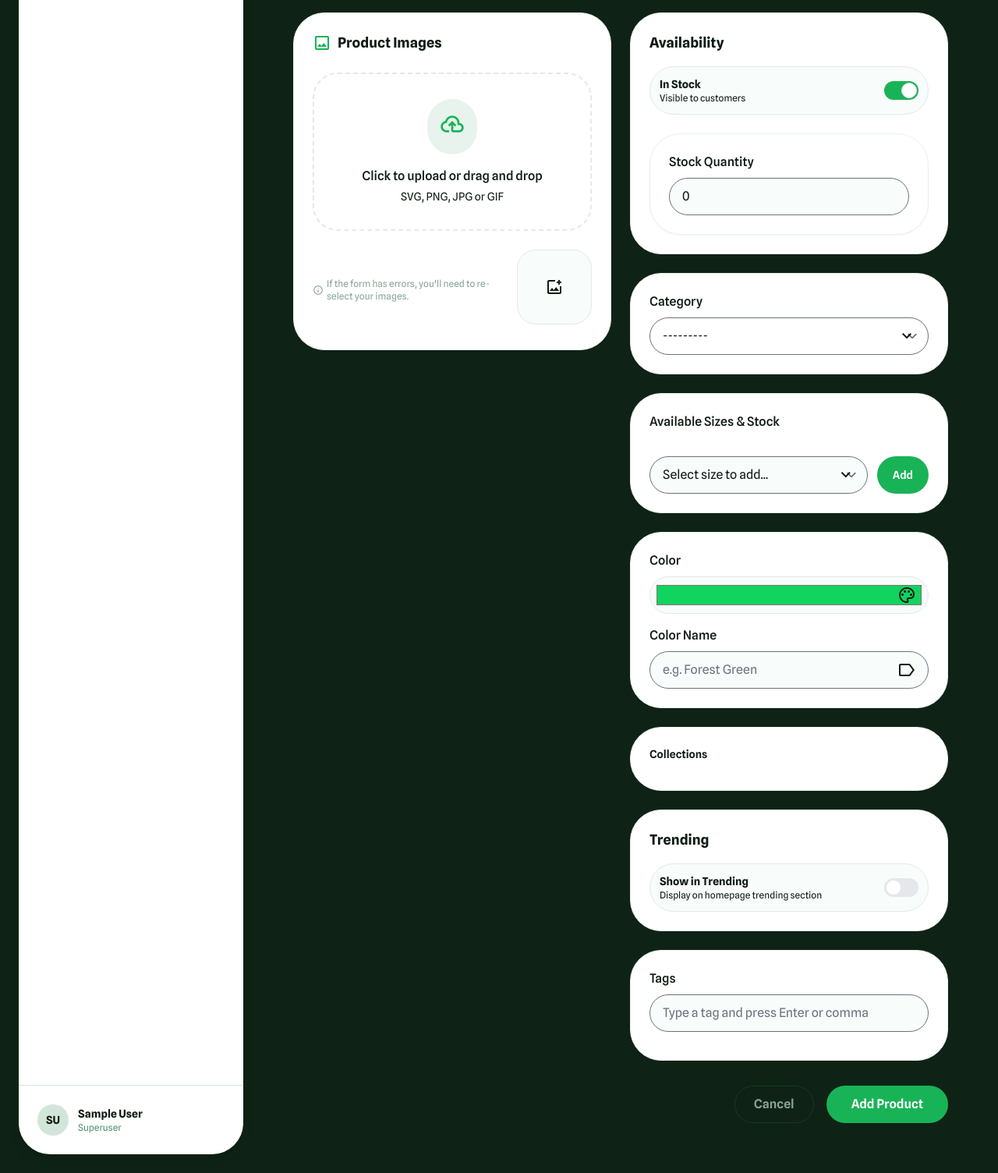
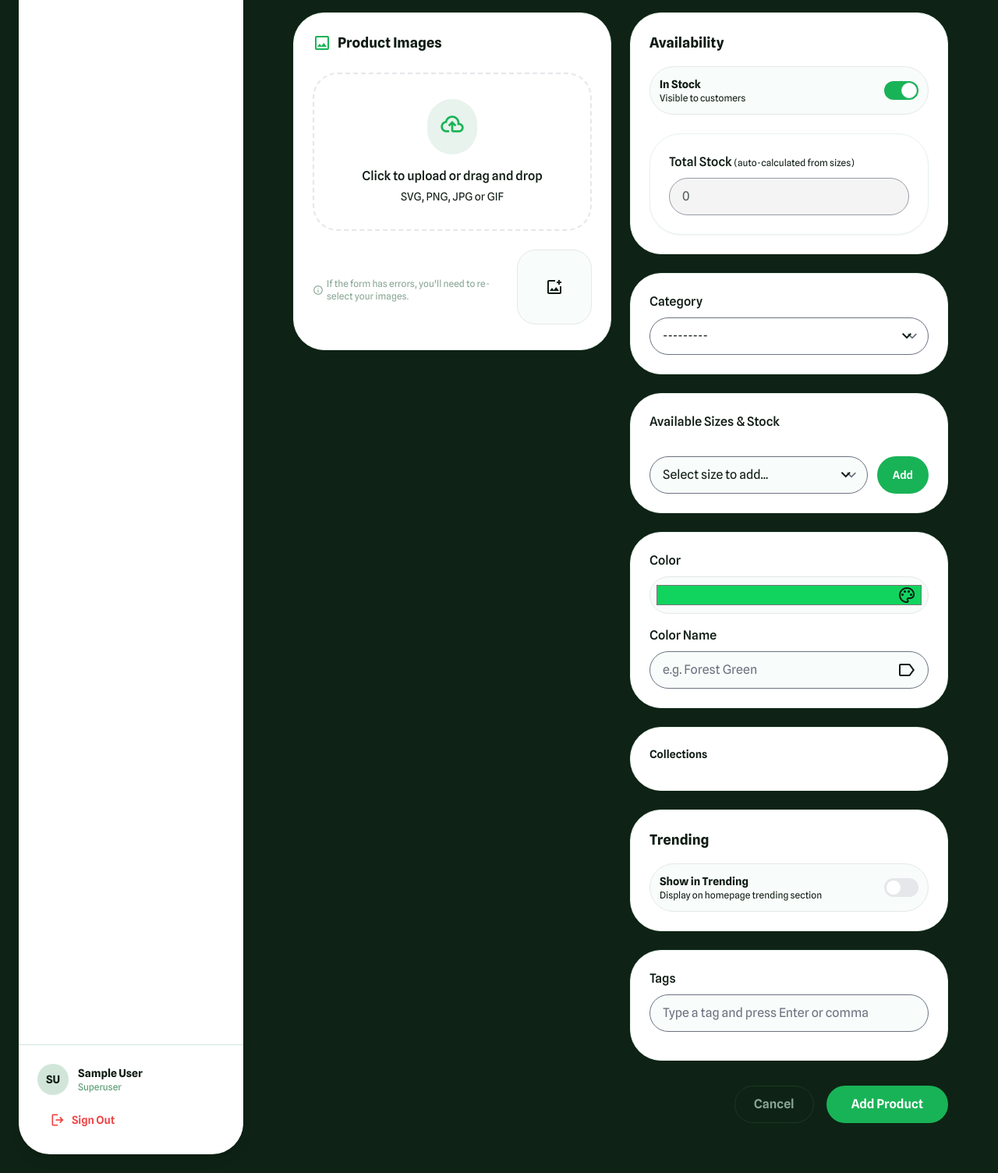
Before and after one commit to Jumna123/women-clothing-store, a Django app: page /dashboard/addproduct/ in a window 1280 px wide. Shown: the part 844-2348 px from the top of the page at 78% size. Run offline with Django 5.2, Linux system fonts and the light colour scheme; the visitor is signed in with stand-in values (Sample User, id 1); data that the repository does not hold is empty; parts of the project's set-up code (start-up, migrations or seed data) failed here and were passed over; some libraries are stand-ins or nearby versions.

Commit message:
updating admin dashboard

```diff
--- a/ecommerse/apps/adminpanel/views/products.py
+++ b/ecommerse/apps/adminpanel/views/products.py
@@ -43,7 +43,8 @@ def addproduct(request):
     if request.method == "POST":
         form = ProductForm(request.POST, request.FILES)
         if form.is_valid():
-            images = request.FILES.getlist("images")
+            # ✅ FIX: use "product_images" to match the renamed template input
+            images = request.FILES.getlist("product_images")
             if not images:
                 messages.error(request, "Please upload at least one product image.")
                 return render(request, "adminpanel/addproduct.html", {
@@ -67,7 +68,6 @@ def addproduct(request):
                 product.stock_quantity = total_stock
                 product.is_available = total_stock > 0
             else:
-                # No sizes added — fall back to form values
                 product.stock_quantity = form.cleaned_data.get('stock_quantity', 0)
                 product.is_available = form.cleaned_data.get('is_available', False)
 
@@ -117,7 +117,8 @@ def edit_product(request, pk):
     if request.method == "POST":
         form = ProductForm(request.POST, request.FILES, instance=product)
         if form.is_valid():
-            new_images = request.FILES.getlist("images")
+            # ✅ FIX: use "product_images" to match the renamed template input
+            new_images = request.FILES.getlist("product_images")
             existing_images = product.images.exists()
 
             if not new_images and not existing_images:
@@ -148,7 +149,6 @@ def edit_product(request, pk):
                 updated_product.stock_quantity = total_stock
                 updated_product.is_available = total_stock > 0
             else:
-                # No sizes — fall back to form values
                 updated_product.stock_quantity = form.cleaned_data.get('stock_quantity', 0)
                 updated_product.is_available = form.cleaned_data.get('is_available', False)
 
--- a/ecommerse/templates/adminpanel/addproduct.html
+++ b/ecommerse/templates/adminpanel/addproduct.html
@@ -103,14 +103,12 @@
             <label class="block">
               <span class="text-text-main font-medium mb-2 block">Price</span>
               <div class="relative">
-                <span class="absolute left-4 top-1/2 -translate-y-1/2 text-text-secondary"></span>
                 {{ form.price }}
               </div>
             </label>
             <label class="block">
               <span class="text-text-main font-medium mb-2 block">Discount Price (Optional)</span>
               <div class="relative">
-                <span class="absolute left-4 top-1/2 -translate-y-1/2 text-text-secondary"></span>
                 {{ form.discount_price }}
               </div>
             </label>
@@ -141,7 +139,7 @@
 
           <label
             id="uploadBox"
-            for="productImage"
+            for="productImages"
             class="border-2 border-dashed border-border-green rounded-xl p-8 flex flex-col items-center justify-center text-center cursor-pointer hover:bg-[#f8fcfa] dark:hover:bg-[#152e20] transition-colors group"
           >
             <div class="bg-[#e7f3ec] rounded-full p-4 mb-4 group-hover:scale-110 transition-transform">
@@ -149,7 +147,8 @@
             </div>
             <p class="text-text-main dark:text-white font-medium mb-1">Click to upload or drag and drop</p>
             <p class="text-text-secondary text-sm">SVG, PNG, JPG or GIF</p>
-            <input type="file" name="images" id="productImage" accept="image/*" multiple class="hidden" />
+            <!-- ✅ FIX: renamed from "images" to "product_images" to avoid conflict with form's image field -->
+            <input type="file" name="product_images" id="productImages" accept="image/*" multiple class="hidden" />
           </label>
 
           <div class="flex gap-4 mt-6 overflow-x-auto pb-2" id="imagePreviewContainer">
@@ -176,7 +175,7 @@
             {% endif %}
 
             <label
-              for="productImage"
+              for="productImages"
               class="relative shrink-0 size-24 rounded-lg overflow-hidden border border-border-green flex items-center justify-center bg-[#f8fcfa] dark:bg-[#152e20] cursor-pointer hover:bg-[#eef6f1]"
             >
               <span class="material-symbols-outlined text-border-green">add_photo_alternate</span>
@@ -206,10 +205,20 @@
               </label>
             </div>
 
+            <!-- ✅ FIX: Stock quantity is now read-only — auto-calculated from sizes, not manually entered -->
             <div class="bg-white dark:bg-[#0b1a12] p-6 rounded-2xl shadow-sm border border-[#e7f3ec] dark:border-[#1a3826]">
               <label class="block">
-                <span class="text-text-main dark:text-white font-medium mb-2 block">Stock Quantity</span>
-                {{ form.stock_quantity }}
+                <span class="text-text-main dark:text-white font-medium mb-2 block">
+                  Total Stock <span class="text-xs text-text-secondary font-normal">(auto-calculated from sizes)</span>
+                </span>
+                <input
+                  type="number"
+                  id="totalStockDisplay"
+                  name="stock_quantity"
+                  value="{% if is_edit %}{{ product.stock_quantity }}{% else %}0{% endif %}"
+                  readonly
+                  class="w-full h-12 bg-[#f0f0f0] dark:bg-[#0b1a12] border border-border-green rounded-xl px-4 text-text-main dark:text-white cursor-not-allowed opacity-70"
+                />
               </label>
             </div>
           </div>
@@ -238,7 +247,7 @@
                   <div class="flex items-center gap-2 flex-1">
                     <label class="text-xs text-text-secondary">Stock:</label>
                     <input type="number" name="size_stock" value="{{ ps.stock_quantity }}" min="0" step="1"
-                  class="w-24 h-8 bg-white dark:bg-[#0b1a12] border border-border-green rounded-lg px-3 text-sm font-semibold text-text-main focus:ring-0 focus:border-primary"/>
+                      class="size-stock-input w-24 h-8 bg-white dark:bg-[#0b1a12] border border-border-green rounded-lg px-3 text-sm font-semibold text-text-main focus:ring-0 focus:border-primary"/>
                   </div>
                   <button type="button" class="text-text-secondary hover:text-red-500 remove-size-row">
                     <span class="material-symbols-outlined text-[18px]">close</span>
@@ -345,7 +354,7 @@
               </div>
             </div>
 
-            <!-- Tags — fixed for edit mode -->
+            <!-- Tags -->
             <div class="bg-white dark:bg-[#0b1a12] p-6 rounded-2xl shadow-sm border border-[#e7f3ec] dark:border-[#1a3826]">
               <label class="block">
                 <span class="text-text-main dark:text-white font-medium mb-2 block">Tags</span>
@@ -355,7 +364,6 @@
                   placeholder="Type a tag and press Enter or comma"
                   type="text"
                 />
-                {# Pass tags from Django as a safe JSON-like string so JS can parse it reliably #}
                 <input type="hidden" name="tags" id="tags-hidden" value="{{ product_tags }}">
                 <div id="tagContainer" class="flex flex-wrap gap-2 mt-3"></div>
               </label>
@@ -386,7 +394,8 @@
 <script>
 
 // ─── IMAGE PREVIEW ───────────────────────────────────────────────
-const imageInput = document.getElementById("productImage");
+// ✅ FIX: updated ID to match renamed input "productImages"
+const imageInput = document.getElementById("productImages");
 const previewContainer = document.getElementById("imagePreviewContainer");
 
 imageInput.addEventListener("change", function () {
@@ -416,14 +425,23 @@ document.addEventListener("click", function (e) {
   }
 });
 
-// ─── SIZES ───────────────────────────────────────────────────────
-// ─── SIZES WITH STOCK ─────────────────────────────────────────────
+// ─── SIZES WITH STOCK ────────────────────────────────────────────
+function recalcTotalStock() {
+  // ✅ FIX: sum all size_stock inputs and update the readonly total field
+  const inputs = document.querySelectorAll('input[name="size_stock"]');
+  let total = 0;
+  inputs.forEach(inp => {
+    const val = parseInt(inp.value, 10);
+    if (!isNaN(val) && val > 0) total += val;
+  });
+  document.getElementById('totalStockDisplay').value = total;
+}
+
 function addSizeRow() {
   const select = document.getElementById('sizeSelect');
   const size = select.value;
   if (!size) return;
 
-  // Prevent duplicates
   if (document.querySelector(`input[name="size_name"][value="${size}"]`)) {
     select.value = "";
     return;
@@ -437,7 +455,7 @@ function addSizeRow() {
     <div class="flex items-center gap-2 flex-1">
       <label class="text-xs text-text-secondary">Stock:</label>
       <input type="number" name="size_stock" value="0" min="0" step="1"
-        class="w-24 h-8 bg-white dark:bg-[#0b1a12] border border-border-green rounded-lg px-3 text-sm font-semibold text-text-main focus:ring-0 focus:border-primary"/>
+        class="size-stock-input w-24 h-8 bg-white dark:bg-[#0b1a12] border border-border-green rounded-lg px-3 text-sm font-semibold text-text-main focus:ring-0 focus:border-primary"/>
     </div>
     <button type="button" class="text-text-secondary hover:text-red-500 remove-size-row">
       <span class="material-symbols-outlined text-[18px]">close</span>
@@ -445,13 +463,23 @@ function addSizeRow() {
   `;
   document.getElementById('sizeContainer').appendChild(row);
   select.value = "";
+  recalcTotalStock();
 }
+
+// ✅ FIX: recalc total on any size_stock input change
+document.addEventListener('input', function(e) {
+  if (e.target.name === 'size_stock') recalcTotalStock();
+});
 
 document.addEventListener('click', function(e) {
   if (e.target.closest('.remove-size-row')) {
     e.target.closest('.size-row').remove();
+    recalcTotalStock();
   }
 });
+
+// Run once on page load to set correct total for edit mode
+recalcTotalStock();
 
 // ─── COLOR PICKER ────────────────────────────────────────────────
 const colorPicker = document.getElementById('colorPicker');
@@ -484,36 +512,23 @@ document.querySelector('form').addEventListener('submit', function () {
   hiddenDesc.value = quill.root.innerHTML;
 });
 
-// ─── TAGS (FIXED) ────────────────────────────────────────────────
+// ─── TAGS ────────────────────────────────────────────────────────
 const tagInput = document.getElementById('tagInput');
 const tagContainer = document.getElementById('tagContainer');
 const tagsHidden = document.getElementById('tags-hidden');
 
 function parseTags(raw) {
   if (!raw || !raw.trim()) return [];
-
   const trimmed = raw.trim();
-
-  // Handle Python list format: ['tag1', 'tag2'] or ["tag1", "tag2"]
   if (trimmed.startsWith('[') && trimmed.endsWith(']')) {
     try {
-      // Replace single quotes with double quotes for valid JSON
       const jsonStr = trimmed.replace(/'/g, '"');
       const parsed = JSON.parse(jsonStr);
-      if (Array.isArray(parsed)) {
-        return parsed.map(t => String(t).trim()).filter(Boolean);
-      }
+      if (Array.isArray(parsed)) return parsed.map(t => String(t).trim()).filter(Boolean);
     } catch (e) {
-      // Fallback: strip brackets and split manually
-      return trimmed
-        .slice(1, -1)
-        .split(',')
-        .map(t => t.trim().replace(/^['"]|['"]$/g, ''))
-        .filter(Boolean);
+      return trimmed.slice(1, -1).split(',').map(t => t.trim().replace(/^['"]|['"]$/g, '')).filter(Boolean);
     }
   }
-
-  // Plain comma-separated: tag1, tag2, tag3
   return trimmed.split(',').map(t => t.trim()).filter(Boolean);
 }
 
@@ -530,7 +545,6 @@ function renderTags() {
       </button>`;
     tagContainer.appendChild(span);
   });
-  // Always save as clean comma-separated so it round-trips correctly
   tagsHidden.value = tags.join(',');
 }
 
@@ -554,7 +568,6 @@ tagContainer.addEventListener('click', function (e) {
   }
 });
 
-// Render existing tags immediately on page load
 renderTags();
 
 </script>
--- a/ecommerse/templates/adminpanel/admin_base.html
+++ b/ecommerse/templates/adminpanel/admin_base.html
@@ -54,9 +54,81 @@
 </head>
 
 <body class="bg-background-green text-text-main font-display antialiased">
-<div class="flex h-screen w-full p-4 md:p-6 gap-4 md:gap-6">
 
-  <!-- SIDEBAR -->
+<!-- Mobile top nav bar -->
+<div class="md:hidden flex items-center justify-between bg-white px-4 py-3 shadow-sm">
+  <div class="flex flex-col" style="line-height:1;">
+    <span style="font-family:'Playfair Display',Georgia,serif;font-size:22px;font-weight:700;color:#111111;">vólke</span>
+    <span style="font-size:8px;letter-spacing:0.16em;color:#6b7280;text-transform:lowercase;">shoppe</span>
+  </div>
+  <button onclick="document.getElementById('mobileSidebar').classList.toggle('hidden')"
+    class="flex items-center justify-center size-9 rounded-full bg-secondary text-primary">
+    <span class="material-symbols-outlined text-[22px]">menu</span>
+  </button>
+</div>
+
+<!-- Mobile sidebar drawer -->
+<div id="mobileSidebar" class="hidden md:hidden fixed inset-0 z-50 flex">
+  <div class="w-72 bg-white h-full shadow-xl flex flex-col p-6 overflow-y-auto">
+    <div class="flex items-center justify-between mb-8">
+      <div style="line-height:1;">
+        <span style="font-family:'Playfair Display',Georgia,serif;font-size:26px;font-weight:700;color:#111111;">vólke</span>
+        <div style="font-size:9px;letter-spacing:0.16em;color:#6b7280;text-transform:lowercase;">shoppe</div>
+      </div>
+      <button onclick="document.getElementById('mobileSidebar').classList.add('hidden')"
+        class="flex size-8 items-center justify-center rounded-full bg-secondary text-primary">
+        <span class="material-symbols-outlined text-[20px]">close</span>
+      </button>
+    </div>
+    <nav class="flex flex-col gap-2 flex-1">
+      <a href="{% url 'adminpanel:dashboard' %}" class="sidebar-link flex items-center gap-3 px-4 py-3 rounded-full transition-colors group">
+        <span class="material-symbols-outlined text-text-muted group-hover:text-primary">grid_view</span>
+        <span class="font-medium text-sm">Dashboard</span>
+      </a>
+      <a href="{% url 'adminpanel:product' %}" class="sidebar-link flex items-center gap-3 px-4 py-3 rounded-full transition-colors group">
+        <span class="material-symbols-outlined text-text-muted group-hover:text-primary">sell</span>
+        <span class="font-medium text-sm">Products</span>
+      </a>
+      <a href="{% url 'adminpanel:category' %}" class="sidebar-link flex items-center gap-3 px-4 py-3 rounded-full transition-colors group">
+        <span class="material-symbols-outlined text-text-muted group-hover:text-primary">category</span>
+        <span class="font-medium text-sm">Categories</span>
+      </a>
+      <a href="{% url 'adminpanel:collections' %}" class="sidebar-link flex items-center gap-3 px-4 py-3 rounded-full transition-colors group">
+        <span class="material-symbols-outlined text-text-muted group-hover:text-primary">layers</span>
+        <span class="font-medium text-sm">Collections</span>
+      </a>
+      <a href="{% url 'adminpanel:orders' %}" class="sidebar-link flex items-center gap-3 px-4 py-3 rounded-full transition-colors group">
+        <span class="material-symbols-outlined text-text-muted group-hover:text-primary">shopping_bag</span>
+        <span class="font-medium text-sm">Orders</span>
+      </a>
+      <a href="{% url 'adminpanel:users' %}" class="sidebar-link flex items-center gap-3 px-4 py-3 rounded-full transition-colors group">
+        <span class="material-symbols-outlined text-text-muted group-hover:text-primary">group</span>
+        <span class="font-medium text-sm">Users</span>
+      </a>
+      <a href="{% url 'adminpanel:settings' %}" class="sidebar-link flex items-center gap-3 px-4 py-3 rounded-full transition-colors group">
+        <span class="material-symbols-outlined text-text-muted group-hover:text-primary">settings</span>
+        <span class="font-medium text-sm">Settings</span>
+      </a>
+    </nav>
+    <div class="pt-4 border-t border-[#d1e6d9] mt-4">
+      <div class="flex items-center gap-3">
+        <div class="h-10 w-10 rounded-full bg-[#d1e6d9] flex items-center justify-center text-text-main font-bold text-sm shrink-0">
+          {{ request.user.first_name|first|upper }}{{ request.user.last_name|first|upper }}
+        </div>
+        <div class="flex flex-col min-w-0">
+          <p class="text-sm font-bold text-text-main truncate">{{ request.user.get_full_name|default:request.user.email }}</p>
+          <p class="text-xs text-text-muted">{% if request.user.is_superuser %}Superuser{% else %}Staff{% endif %}</p>
+        </div>
+      </div>
+    </div>
+  </div>
+  <!-- Backdrop -->
+  <div class="flex-1 bg-black/40" onclick="document.getElementById('mobileSidebar').classList.add('hidden')"></div>
+</div>
+
+<div class="flex h-screen w-full p-2 md:p-6 gap-4 md:gap-6">
+
+  <!-- SIDEBAR desktop -->
   <aside class="w-72 hidden md:flex flex-col bg-white rounded-2xl h-full shrink-0 shadow-lg shadow-black/10">
 
     <!-- Top: logo + nav -->
@@ -102,9 +174,15 @@
 
     <!-- Bottom: profile (always visible) -->
   <div class="shrink-0 p-6 border-t border-[#d1e6d9]">
-  <div class="flex items-center gap-3">
+    <div class="flex items-center gap-3 mb-3">
     <div class="h-10 w-10 rounded-full bg-[#d1e6d9] flex items-center justify-center text-text-main font-bold text-sm shrink-0">
+      {% if request.user.first_name %}
         {{ request.user.first_name|first|upper }}{{ request.user.last_name|first|upper }}
+      {% elif request.user.email %}
+        {{ request.user.email|first|upper }}
+      {% else %}
+        A
+      {% endif %}
     </div>
       <div class="flex flex-col min-w-0">
         <p class="text-sm font-bold text-text-main truncate">
@@ -115,6 +193,12 @@
         </p>
       </div>
     </div>
+  <a href="{% url 'accounts:logout' %}"
+     onclick="return confirm('Sign out of admin panel?')"
+     class="flex items-center gap-2 w-full px-4 py-2.5 rounded-full text-sm font-semibold text-red-500 hover:bg-red-50 transition-colors">
+    <span class="material-symbols-outlined text-[20px]">logout</span>
+    Sign Out
+  </a>
 </div>
 
   </aside>
--- a/ecommerse/templates/adminpanel/dashboard.html
+++ b/ecommerse/templates/adminpanel/dashboard.html
@@ -22,8 +22,7 @@
   </div>
 
   <!-- Stats Cards -->
-  <div class="grid grid-cols-1 sm:grid-cols-2 lg:grid-cols-3 xl:grid-cols-5 gap-4">
-
+    <div class="grid grid-cols-2 lg:grid-cols-3 xl:grid-cols-5 gap-3">
     <div class="bg-white rounded-xl p-5 border border-[#d1e6d9] hover:border-primary/30 transition-all shadow-sm hover:shadow-md">
       <div class="flex justify-between items-start mb-4">
         <div class="p-2 rounded-full bg-secondary text-primary">
```
Lines whose indentation alone changed are shown as unchanged.
